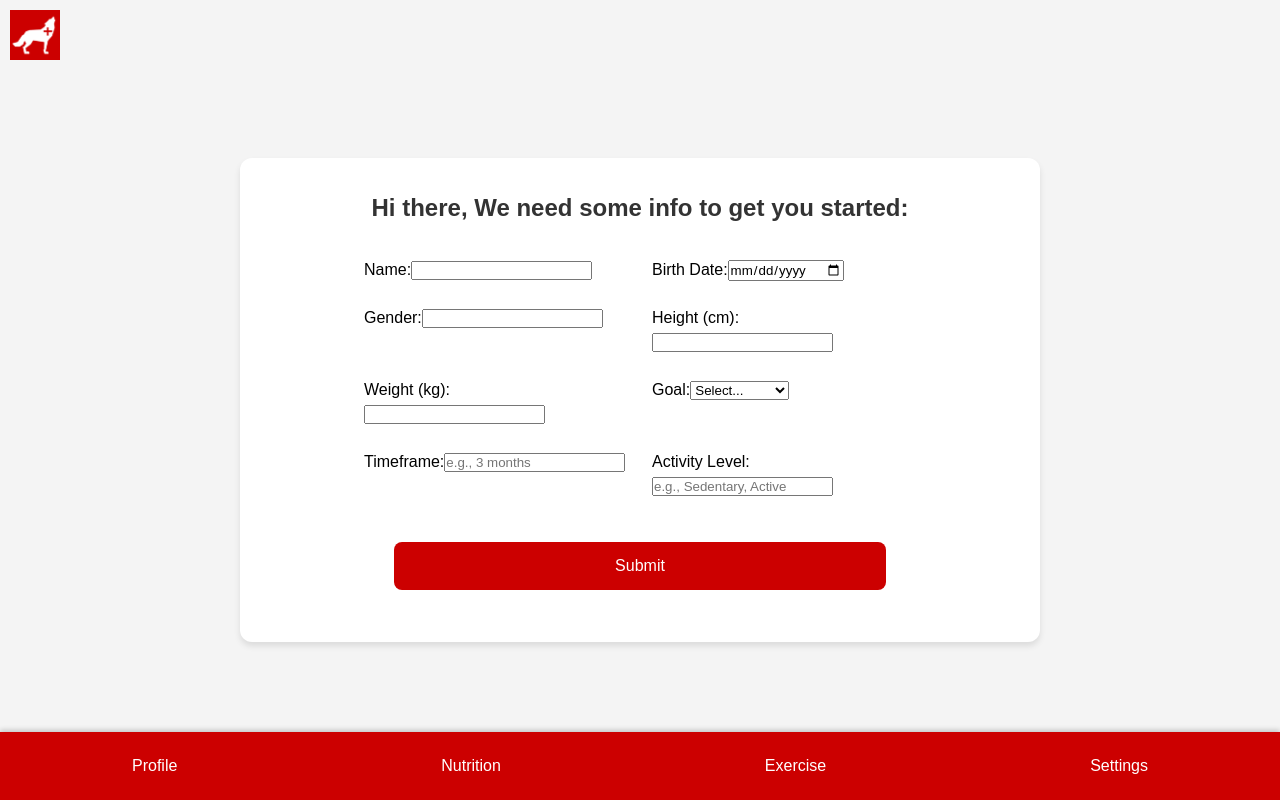
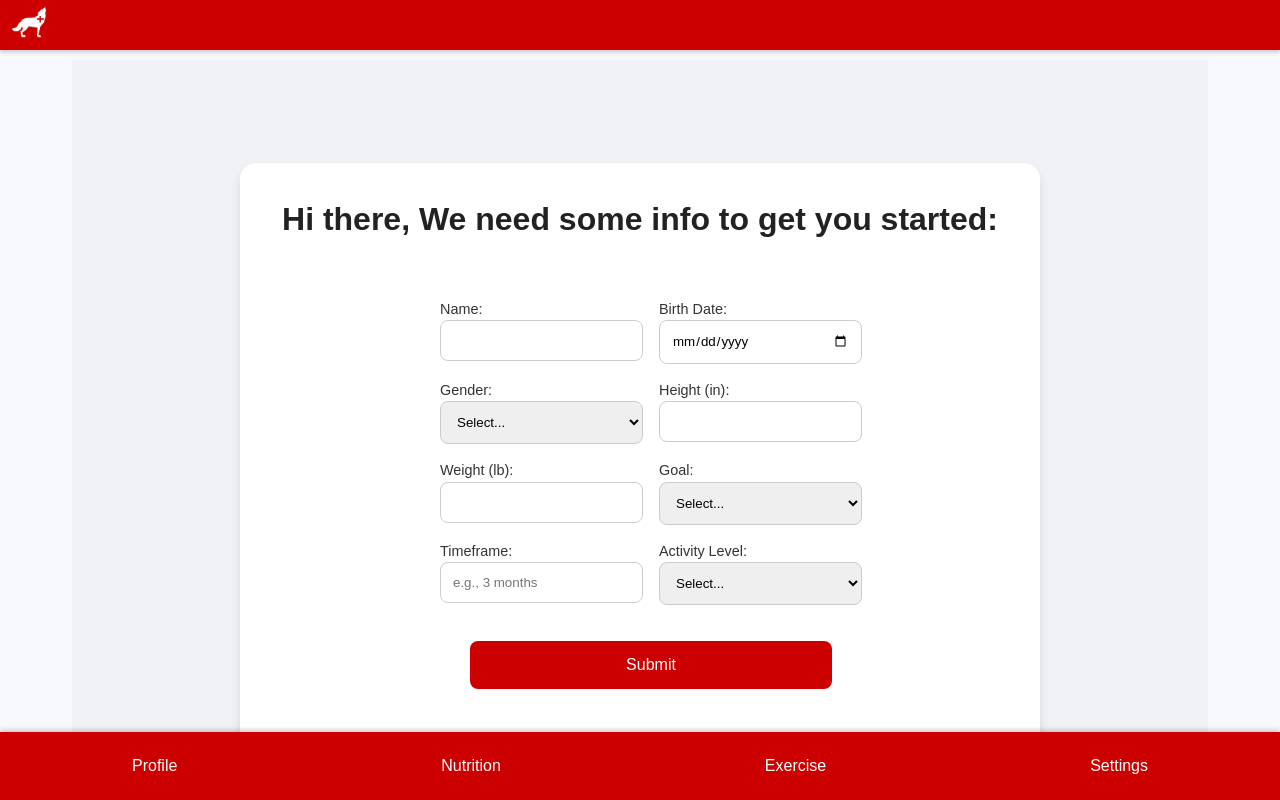
Before and after one commit to DavidMond9/NCSUHealth, a React (Vite) app in the folder root/frontend/@latest/: page /Home in a window 1280 px wide. Built offline with nearby package versions, Linux system fonts and the light colour scheme.

Commit message:
Fix up frontend bugs

```diff
--- a/root/frontend/@latest/src/pages/Home.jsx
+++ b/root/frontend/@latest/src/pages/Home.jsx
@@ -1,82 +1,3 @@
-import React from 'react';
-import { Outlet, Link } from 'react-router-dom';
-import { useApp } from './AppContext';
-
-// Import the logo if it's inside the src folder. Adjust the path as necessary.
-import logo from './assets/NCSUHealth.png';
-
-function Home() {
-    const { state } = useApp();
-    // Assume that if state.profile is null/undefined, the profile is incomplete.
-    const profileComplete = !!state.profile;
-
-    // Handler to prevent navigation on disabled links
-    const handleDisabledClick = (e) => {
-        if (!profileComplete) {
-            e.preventDefault();
-        }
-    };
-
-    return (
-        <div className="home-container">
-            {/* Logo fixed in the top left corner */}
-            <div
-                className="logo-container"
-                style={{
-                    position: 'fixed',
-                    top: '10px',
-                    left: '10px',
-                    zIndex: 1000 // Ensures the logo appears above other content
-                }}
-            >
-                <Link to="profile" className="logo-container">
-                <img
-                    src={logo}
-                    alt="NCSU Health Logo"
-                    style={{ width: '50px', height: 'auto' }}
-                    className="logo"
-                />
-            </Link>
-            </div>
-
-            {/* Outlet for nested routes */}
-            <Outlet />
-
-            {/* Bottom Navigation */}
-            <nav className="bottom-nav">
-                {/* Profile tab is always enabled */}
-                <Link to="profile">Profile</Link>
-
-
-                {/* The other links have the same styling as Link but are conditionally disabled */}
-                <Link
-                    to="nutrition"
-                    className={profileComplete ? '' : 'disabled-link'}
-                    onClick={handleDisabledClick}
-                >
-                    Nutrition
-                </Link>
-                <Link
-                    to="exercise"
-                    className={profileComplete ? '' : 'disabled-link'}
-                    onClick={handleDisabledClick}
-                >
-                    Exercise
-                </Link>
-                <Link
-                    to="settings"
-                    className={profileComplete ? '' : 'disabled-link'}
-                    onClick={handleDisabledClick}
-                >
-                    Settings
-                </Link>
-            </nav>
-        </div>
-    );
-}
-
-export default Home;
-
 // import React from 'react';
 // import { Outlet, Link } from 'react-router-dom';
 // import { useApp } from './AppContext';
@@ -98,14 +19,25 @@ export default Home;
 
 //     return (
 //         <div className="home-container">
-//             {/* Clickable Logo - Redirects to Profile */}
-//             <Link to="profile" className="logo-container">
+//             {/* Logo fixed in the top left corner */}
+//             <div
+//                 className="logo-container"
+//                 style={{
+//                     position: 'fixed',
+//                     top: '10px',
+//                     left: '10px',
+//                     zIndex: 1000 // Ensures the logo appears above other content
+//                 }}
+//             >
+//                 <Link to="profile" className="logo-container">
 //                 <img
 //                     src={logo}
 //                     alt="NCSU Health Logo"
+//                     style={{ width: '50px', height: 'auto' }}
 //                     className="logo"
 //                 />
 //             </Link>
+//             </div>
 
 //             {/* Outlet for nested routes */}
 //             <Outlet />
@@ -115,7 +47,8 @@ export default Home;
 //                 {/* Profile tab is always enabled */}
 //                 <Link to="profile">Profile</Link>
 
-//                 {/* The other links are conditionally disabled */}
+
+//                 {/* The other links have the same styling as Link but are conditionally disabled */}
 //                 <Link
 //                     to="nutrition"
 //                     className={profileComplete ? '' : 'disabled-link'}
@@ -143,3 +76,50 @@ export default Home;
 // }
 
 // export default Home;
+
+import React from 'react';
+import { Outlet, Link } from 'react-router-dom';
+import { useApp } from './AppContext';
+import logo from './assets/NCSUHealth.png';
+import './styles/Home.css';
+
+function Home() {
+    const { state } = useApp();
+    const profileComplete = !!state.profile;
+
+    const handleDisabledClick = (e) => {
+        if (!profileComplete) {
+            e.preventDefault();
+        }
+    };
+
+    return (
+        <div className="home-container">
+            {/* Top Red Bar with Logo */}
+            <div className="top-bar">
+                <Link to="profile">
+                    <img src={logo} alt="NCSU Health Logo" />
+                </Link>
+            </div>
+
+            {/* Main Content */}
+            <Outlet />
+
+            {/* Bottom Navigation */}
+            <nav className="bottom-nav">
+                <Link to="profile">Profile</Link>
+                <Link to="nutrition" className={profileComplete ? '' : 'disabled-link'} onClick={handleDisabledClick}>
+                    Nutrition
+                </Link>
+                <Link to="exercise" className={profileComplete ? '' : 'disabled-link'} onClick={handleDisabledClick}>
+                    Exercise
+                </Link>
+                <Link to="settings" className={profileComplete ? '' : 'disabled-link'} onClick={handleDisabledClick}>
+                    Settings
+                </Link>
+            </nav>
+        </div>
+    );
+}
+
+export default Home;
--- a/root/frontend/@latest/src/pages/Profile.jsx
+++ b/root/frontend/@latest/src/pages/Profile.jsx
@@ -61,7 +61,7 @@ function Profile() {
             <div className="profile-section">
                 <div className="profile-container">
                     <h1>
-                        Hi {profileData.name || 'there'}, We need some info to get you started:
+                        Hi there, We need some info to get you started:
                     </h1>
                     <form onSubmit={handleSubmit} className="profile-setup-form">
                         <label>
@@ -86,16 +86,20 @@ function Profile() {
                         </label>
                         <label>
                             Gender:
-                            <input
-                                type="text"
+                            <select
                                 name="gender"
                                 value={profileData.gender}
                                 onChange={handleChange}
                                 required
-                            />
+                            >
+                                <option value="">Select...</option>
+                                <option value="Male">Male</option>
+                                <option value="Female">Female</option>
+                                <option value="Other">Other</option>
+                            </select>
                         </label>
                         <label>
-                            Height (cm):
+                            Height (in):
                             <input
                                 type="number"
                                 name="height"
@@ -105,7 +109,7 @@ function Profile() {
                             />
                         </label>
                         <label>
-                            Weight (kg):
+                            Weight (lb):
                             <input
                                 type="number"
                                 name="weight"
@@ -123,9 +127,9 @@ function Profile() {
                                 required
                             >
                                 <option value="">Select...</option>
-                                <option value="maintenance">Maintenance</option>
-                                <option value="gaining">Gaining</option>
-                                <option value="losing">Losing</option>
+                                <option value="Maintenance">Maintenance</option>
+                                <option value="Gaining">Gaining</option>
+                                <option value="Losing">Losing</option>
                             </select>
                         </label>
                         <label>
@@ -141,14 +145,19 @@ function Profile() {
                         </label>
                         <label>
                             Activity Level:
-                            <input
-                                type="text"
+                            <select
                                 name="activityLevel"
                                 value={profileData.activityLevel}
                                 onChange={handleChange}
-                                placeholder="e.g., Sedentary, Active"
                                 required
-                            />
+                            >
+                                <option value="">Select...</option>
+                                <option value="Sedentary">Sedentary</option>
+                                <option value="Lightly Active">Lightly Active</option>
+                                <option value="Moderately Active">Moderately Active</option>
+                                <option value="Very Active">Very Active</option>
+                                <option value="Super Active">Super Active</option>
+                            </select>
                         </label>
                         <button type="submit">Submit</button>
                     </form>
@@ -182,11 +191,11 @@ function Profile() {
                             </div>
                             <div className="info-item">
                                 <label>Height</label>
-                                <span>{state.profile.height} cm</span>
+                                <span>{state.profile.height} in</span>
                             </div>
                             <div className="info-item">
                                 <label>Weight</label>
-                                <span>{state.profile.weight} kg</span>
+                                <span>{state.profile.weight} lb</span>
                             </div>
                             <div className="info-item">
                                 <label>Goal</label>
--- a/root/frontend/@latest/src/pages/styles/Home.css
+++ b/root/frontend/@latest/src/pages/styles/Home.css
@@ -1,13 +1,35 @@
+/* General Home Container Styling */
 .home-container {
   min-height: 100vh;
   padding: clamp(1rem, 3vw, 2rem);
   padding-bottom: calc(60px + clamp(1rem, 3vw, 2rem));
   max-width: 1200px;
   margin: 0 auto;
+  box-sizing: border-box;
+  padding-top: 60px; /* Adjusted for the top red bar */
 }
 
+/* Top Red Bar */
+.top-bar {
+  position: fixed;
+  top: 0;
+  left: 0;
+  width: 100%;
+  height: 50px; /* Adjust height as needed */
+  background-color: var(--wolfpack-red);
+  display: flex;
+  align-items: center;
+  padding: 0 10px;
+  z-index: 1000;
+  box-shadow: 0 2px 5px rgba(0, 0, 0, 0.2);
+}
 
+.top-bar img {
+  height: 40px; /* Adjust logo size as needed */
+  width: auto;
+}
 
+/* Bottom Navigation */
 .bottom-nav {
   position: fixed;
   bottom: 0;
@@ -39,3 +61,14 @@
   cursor: not-allowed;
   pointer-events: none;
 }
+
+/* Responsive Design */
+@media (max-width: 640px) {
+  .top-bar {
+    height: 40px;
+  }
+
+  .top-bar img {
+    height: 30px;
+  }
+}
--- a/root/frontend/@latest/src/pages/styles/Profile.css
+++ b/root/frontend/@latest/src/pages/styles/Profile.css
@@ -1,155 +1,182 @@
-.profile-page {
-    padding: clamp(2rem, 4vw, 3rem);
-    padding-bottom: calc(60px + clamp(1rem, 3vw, 2rem));
-    max-width: 1200px;
-    margin: 0 auto;
-    display: flex;
-    flex-direction: column;
-    align-items: center;
-    width: 100%;
-    box-sizing: border-box;
-}
-
-/* Optionally make the entire page background light gray */
+/* General Page Styling */
 html, body {
     margin: 0;
     padding: 0;
-    background-color: var(--light-gray);
+    background-color: #f7f9fc;
+    font-family: 'Arial', sans-serif;
+    color: #333;
 }
 
-/* 1) Outer section that fills the viewport width/height */
 .profile-section {
     min-height: 100vh;
-    width: 100%;
     display: flex;
     justify-content: center;
     align-items: center;
     padding: 2rem;
+    background-color: #f0f2f5;
     box-sizing: border-box;
 }
 
-/* 2) Inner “card” container with white background & max width */
 .profile-container {
-    width: 150%;
+    width: 100%;
     max-width: 800px;
-    margin: 0 auto;
     background: white;
     padding: 2rem;
-    border-radius: 12px;
-    box-shadow: 0 4px 6px rgba(0,0,0,0.1);
+    border-radius: 16px;
+    box-shadow: 0 6px 12px rgba(0, 0, 0, 0.1);
+    display: flex;
+    flex-direction: column;
+    gap: 1.5rem;
 }
 
-/* Main heading inside the container */
 .profile-container h1 {
-    font-size: clamp(1.2rem, 2vw, 1.5rem);
-    margin-bottom: clamp(1.5rem, 2.5vw, 2rem);
+    font-size: 2rem;
     text-align: center;
-    color: var(--text-primary);
-    width: 100%;
+    color: #222;
+    margin-bottom: 1rem;
 }
 
-/* Sub-cards, if you like.  You can remove box-shadow if
-   you don't want multiple 'cards within cards.' */
-   .profile-card,
-   .macro-chart {
-       width: 100%;
-       margin-bottom: 2rem;
-       background-color: white;
-       border-radius: 12px;
-       box-shadow: 0 2px 4px rgba(0,0,0,0.1);
-       padding: 1.5rem;
-   }
+.profile-card,
+.macro-chart {
+    background-color: #fff;
+    border-radius: 12px;
+    box-shadow: 0 4px 8px rgba(0, 0, 0, 0.1);
+    padding: 1.5rem;
+    border: 1px solid #e0e0e0;
+}
 
-/* Keep Pie Chart centered */
+.profile-info h2 {
+    font-size: 1.8rem;
+    color: #444;
+    margin-bottom: 1rem;
+    text-align: center;
+}
+
+.info-grid {
+    display: grid;
+    grid-template-columns: repeat(auto-fit, minmax(150px, 1fr));
+    gap: 1rem;
+    padding: 1rem 0;
+    justify-content: center;
+    justify-items: center;
+}
+
+/* Center the second row specifically */
+.info-grid .centered-row {
+    grid-column: span 2;
+    display: flex;
+    justify-content: center;
+    gap: 1rem;
+    flex-wrap: wrap;
+}
+
+.info-item {
+    background: #f9f9f9;
+    padding: 1rem;
+    border-radius: 8px;
+    text-align: center;
+    border: 1px solid #ddd;
+    width: 100%;
+    max-width: 150px;
+}
+
+.info-item label {
+    display: block;
+    font-weight: bold;
+    color: #555;
+    margin-bottom: 0.5rem;
+    font-size: 0.9rem;
+}
+
+.info-item span {
+    font-size: 1rem;
+    color: #333;
+}
+
 .chart-container {
     display: flex;
     justify-content: center;
     align-items: center;
     width: 100%;
-    margin-bottom: 1rem; /* Space between Pie Chart and labels */
+    margin: 1rem 0;
 }
 
-/* Center the macro legend under the Pie Chart */
 .macro-legend {
-    text-align: center; /* Ensures text and items are centered */
+    display: flex;
+    justify-content: center;
+    gap: 1rem;
+    flex-wrap: wrap;
     margin-top: 1rem;
 }
 
-/* Ensure legend items are aligned properly without disrupting original layout */
 .legend-item {
-    display: inline-block; /* Keeps elements in one row while maintaining spacing */
-    margin: 0 10px; /* Adjust spacing between items */
-    font-size: 1rem;
+    display: flex;
+    align-items: center;
+    gap: 0.5rem;
+    font-size: 0.9rem;
+    color: #444;
 }
 
-/* Keep the color dots properly aligned */
 .color-dot {
-    width: 12px;
-    height: 12px;
+    width: 14px;
+    height: 14px;
     border-radius: 50%;
-    display: inline-block;
-    margin-right: 8px;
 }
-
-/* Responsive behavior (stack items on smaller screens) */
-@media (max-width: 640px) {
-    .macro-legend {
-        display: flex;
-        flex-direction: column;
-        align-items: center;
-    }
-
-    .legend-item {
-        margin-bottom: 8px;
-    }
-}
-
-
-
-/* ...the rest of your existing .info-grid, .info-item, .chart styles... */
-.info-grid {
-    display: grid;
-    grid-template-columns: repeat(2, 1fr);
-    gap: clamp(1rem, 2vw, 1.5rem);
-    width: 100%;
-}
-
-.info-item { /* etc. */ }
-/* ...same as before... */
 
 /* Profile Setup Form */
 .profile-setup-form {
     display: grid;
-    grid-template-columns: repeat(2, 1fr);
-    gap: clamp(1rem, 2vw, 1.5rem);
-    max-width: 600px;
-    margin: 0 auto;
-    width: 100%;
-    box-sizing: border-box;
-    padding: 0 clamp(1rem, 2vw, 1.5rem);
+    grid-template-columns: 1fr 1fr;
+    gap: 1rem;
+    padding: 1rem 0;
 }
 
-/* Button */
+.profile-setup-form label {
+    display: flex;
+    flex-direction: column;
+    font-size: 0.9rem;
+    color: #333;
+}
+
+.profile-setup-form input,
+.profile-setup-form select {
+    padding: 0.75rem;
+    border: 1px solid #ccc;
+    border-radius: 8px;
+    outline: none;
+    transition: border 0.3s;
+}
+
+.profile-setup-form input:focus,
+.profile-setup-form select:focus {
+    border-color: #007bff;
+}
+
 .profile-setup-form button {
-    background-color: var(--wolfpack-red);
+    background-color: #007bff;
     color: white;
     border: none;
-    padding: clamp(0.75rem, 2vw, 1rem);
+    padding: 1rem;
     border-radius: 8px;
-    font-size: clamp(1rem, 1.3vw, 1.2rem);
+    font-size: 1rem;
     cursor: pointer;
     transition: background-color 0.3s;
-    grid-column: 1 / -1;
+    grid-column: span 2;
 }
 
 .profile-setup-form button:hover {
-    background-color: var(--hover-red);
+    background-color: #0056b3;
 }
 
-/* Responsive: Stack form fields in one column on small screens */
+/* Responsive Design */
 @media (max-width: 640px) {
-    .info-grid,
-    .profile-setup-form {
+    .profile-setup-form,
+    .info-grid {
         grid-template-columns: 1fr;
     }
+
+    .macro-legend {
+        flex-direction: column;
+        gap: 0.5rem;
+    }
 }
```
